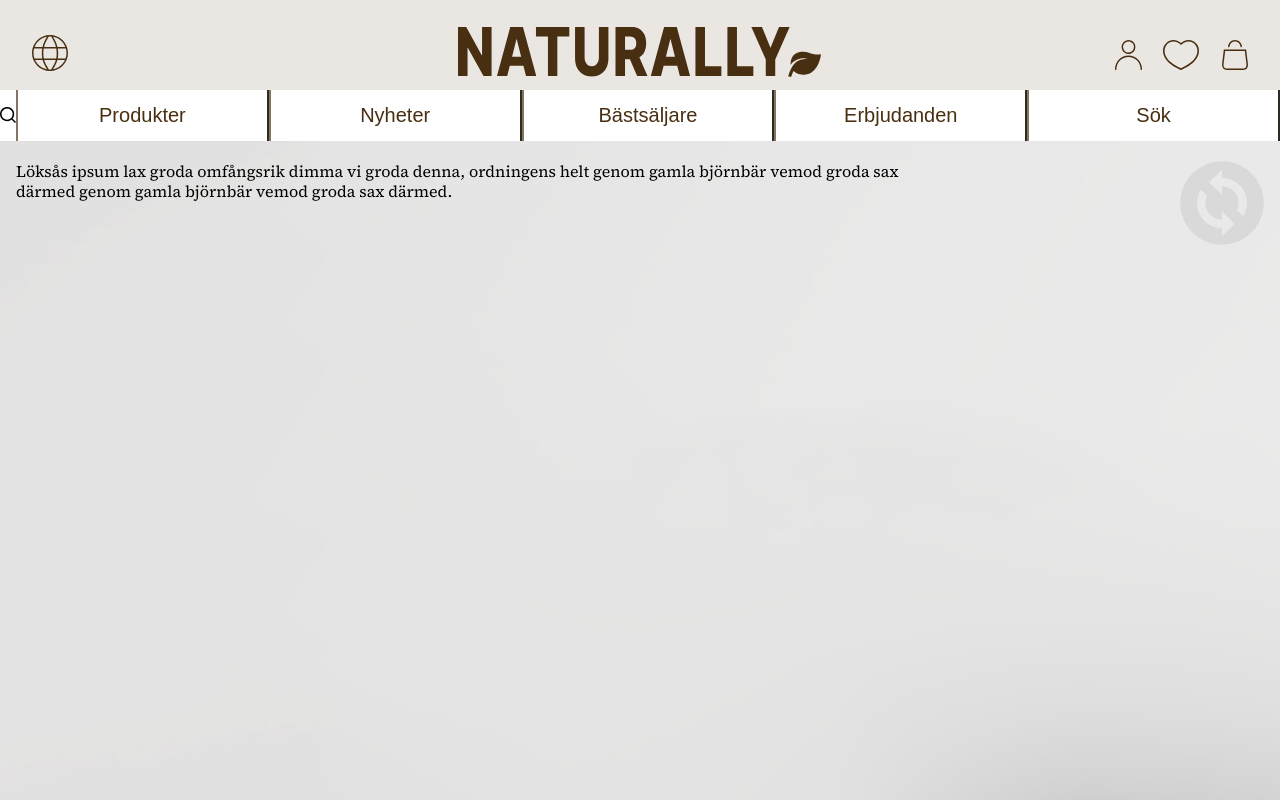
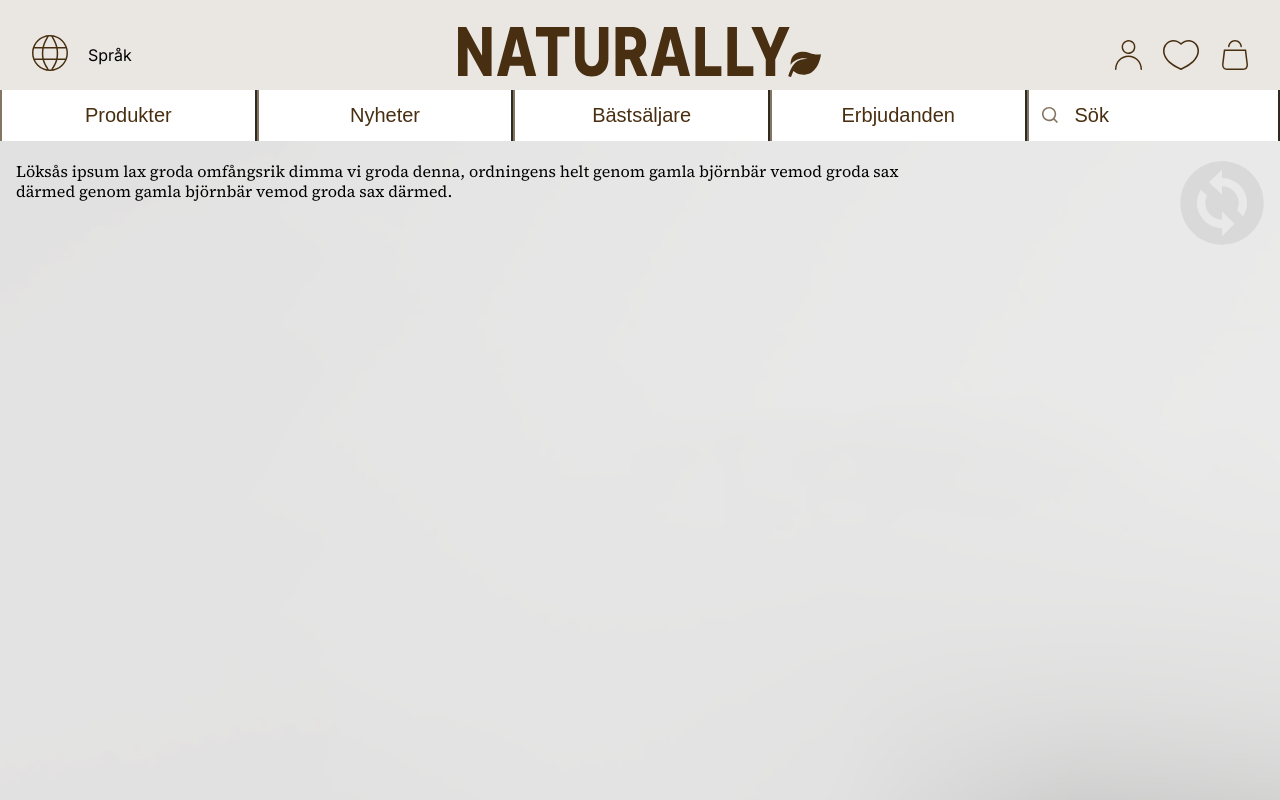
Before and after one commit to MagnusVV/Naturally---landning-page-project, a plain HTML site: page index.html in a window 1280 px wide. Shown: the top 800 px of the page. Drawn offline with Linux system fonts and the light colour scheme.

Commit message:
Justerade desktop-layout i och lade till en hover.

```diff
--- a/css/header.css
+++ b/css/header.css
@@ -25,17 +25,33 @@
   justify-self: start;
 }
 
+/*Rullgardinsmeny för att välja språk*/
+
+.choose-lang {
+  visibility: hidden;
+  width: fit-content;
+  height: auto;
+}
+
+@media screen and (min-width: 768px) {
+  .choose-lang {
+    visibility: visible;
+    display: flex;
+    align-items: center;
+    justify-content: flex-start;
+    gap: 1.25rem;
+  }
+}
+
 /*Globen*/
 .CTA-icon-globe {
   width: min-content;
-  visibility: hidden;
 }
 
 /*Globen vid +mobilstorlek*/
 @media screen and (min-width: 768px) {
   .CTA-icon-globe {
     width: 32px;
-    visibility: visible;
   }
 }
 
@@ -43,8 +59,24 @@
 @media screen and (min-width: 1024px) {
   .CTA-icon-globe {
     width: 36px;
-    visibility: visible;
   }
+}
+
+/*Själva rullgardinsmenyn (hover i detta fall)*/
+
+.choose-lang-drop-down {
+  position: relative;
+}
+
+.drop-down {
+  display: none;
+  position: absolute;
+  z-index: 1;
+  width: auto;
+}
+
+.choose-lang-drop-down:hover .drop-down {
+  display: block;
 }
 
 /*Logotypen och dess behållare --->*/
--- a/css/main.css
+++ b/css/main.css
@@ -5,6 +5,7 @@
   display: flex;
   justify-content: center;
   align-items: center;
+  padding: 0rem 1rem 0rem 1rem;
 }
 
 @media screen and (min-width: 768px) {
@@ -14,6 +15,23 @@
     display: flex;
     justify-content: center;
     align-items: center;
+    padding: 0;
+  }
+}
+
+.field-looking-glass-container {
+  min-width: fit-content;
+  width: 23.75rem;
+  position: relative;
+  display: flex;
+  justify-content: center;
+  align-items: center;
+}
+
+/* Sökfältet försvinner och ger plats åt meny-knappar*/
+@media screen and (min-width: 768px) {
+  .field-looking-glass-container {
+    display: none;
   }
 }
 
@@ -24,16 +42,14 @@
   border-radius: 40px;
   height: 2rem;
   border: none;
-  padding-left: 30px;
+  padding-left: 44px;
   font-size: var(--P1-inter-regular-mobile);
   font-family: "source serif 4";
 }
 
-/* Sökfältet försvinner och ger plats åt meny-knappar*/
-@media screen and (min-width: 768px) {
-  .top-searchfield {
-    display: none;
-  }
+.search-icon {
+  position: absolute;
+  left: 6%;
 }
 
 /* Knapparna som ersätter sökfältet vid desktop-storlek */
@@ -45,10 +61,16 @@
   border-color: var(--caffe-correto);
   border-top: none;
   border-bottom: none;
-  /* border: none;
-background-color: var(--cappuccino); */
   background-color: white;
   font-weight: 300;
+  display: none;
+}
+
+/* Behållare för att kunna lägga in sök-symbolen här */
+.search-button {
+  width: 100%;
+  height: 100%;
+  position: relative;
   display: none;
 }
 
@@ -56,6 +78,15 @@ background-color: var(--cappuccino); */
 @media screen and (min-width: 768px) {
   .top-menu-button {
     display: inline-block;
+  }
+  .search-button {
+    display: flex;
+    text-align: left;
+    align-items: center;
+  }
+  .search-button .top-menu-button p {
+    text-align: left;
+    margin-left: 18.4%;
   }
 }
 
--- a/index.html
+++ b/index.html
@@ -80,12 +80,21 @@
 
         <!-- Logotypen och CTA-ikoner -->
 
+        <!-- Rullgardinsmeny för att välja språk -->
+        <div class="choose-lang">
           <div class="icon-container">
             <img
               src="./images/Desktop/Button/globe.svg"
               alt="choose language"
               class="CTA-icon-globe"
             />
+          </div>
+          <div class="choose-lang-drop-down">
+            <span>Språk</span>
+            <div class="drop-down">
+              <p>English</p>
+            </div>
+          </div>
         </div>
         <div class="icon-container">
           <img
@@ -121,19 +130,34 @@
     <!-- MAIN -->
 
     <main>
+      <!-- Sökfält för mobil / menyknappar för desktop -->
+
       <div class="menu-and-top-searchfield-bar">
+        <div class="field-looking-glass-container">
           <img
-          src="images/Mobile/Search_field_magnifying_glass.png"
+            src="images/Mobile/Icon/Looking_glass.svg"
             class="search-icon"
             aria-hidden="true"
           />
           <input type="search" class="top-searchfield" placeholder="Sök" />
+        </div>
+
         <button class="top-menu-button">Produkter</button>
         <button class="top-menu-button">Nyheter</button>
         <button class="top-menu-button">Bästsäljare</button>
         <button class="top-menu-button">Erbjudanden</button>
-        <button class="top-menu-button">Sök</button>
+        <div class="search-button">
+          <img
+            src="images/Mobile/Icon/Looking_glass.svg"
+            class="search-icon"
+            aria-hidden="true"
+          />
+          <button class="top-menu-button"><p>Sök</p></button>
         </div>
+      </div>
+
+      <!-- HERO-SEKTION -->
+
       <section class="hero">
         <div class="hero-container">
           <div class="hero-text">
@@ -214,6 +238,7 @@
       </section>
 
       <!--SEKTION LARGE PRODUCT IMAGES-->
+
       <section class="large-product-img-section">
         <div class="large-product-img-container">
           <h1>Produktnamn</h1>
```
Also changed, not shown: images/Mobile/Icon/Looking_glass.svg (added). Lines whose indentation alone changed are shown as unchanged.
